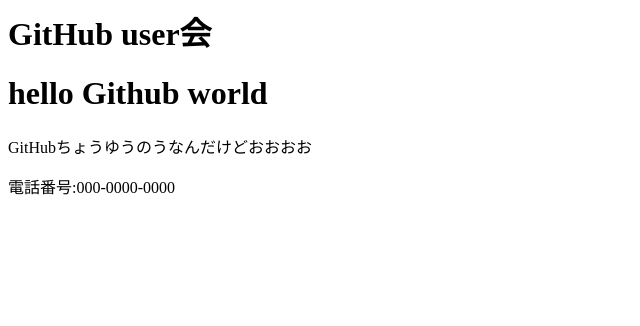
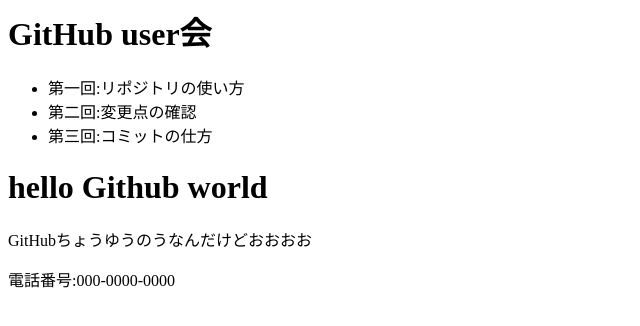
Before and after one commit to Watanabekento/Watanabekento.github.io, a plain HTML site: page index.html in a window 1280 px wide. Shown: the whole page, without its empty margins (0-640 px from the left). Drawn offline with Linux system fonts and the light colour scheme.

Commit message:
会合の予定を追加しましあ

```diff
--- a/index.html
+++ b/index.html
@@ -1,4 +1,9 @@
 <h1>GitHub user会</h1>
+<ul>
+  <li>第一回:リポジトリの使い方</li>
+  <li>第二回:変更点の確認</li>
+  <li>第三回:コミットの仕方</li>
+</ul>
 <h1>hello Github world </h1>
 <p>
   GitHubちょうゆうのうなんだけどおおおお
```
